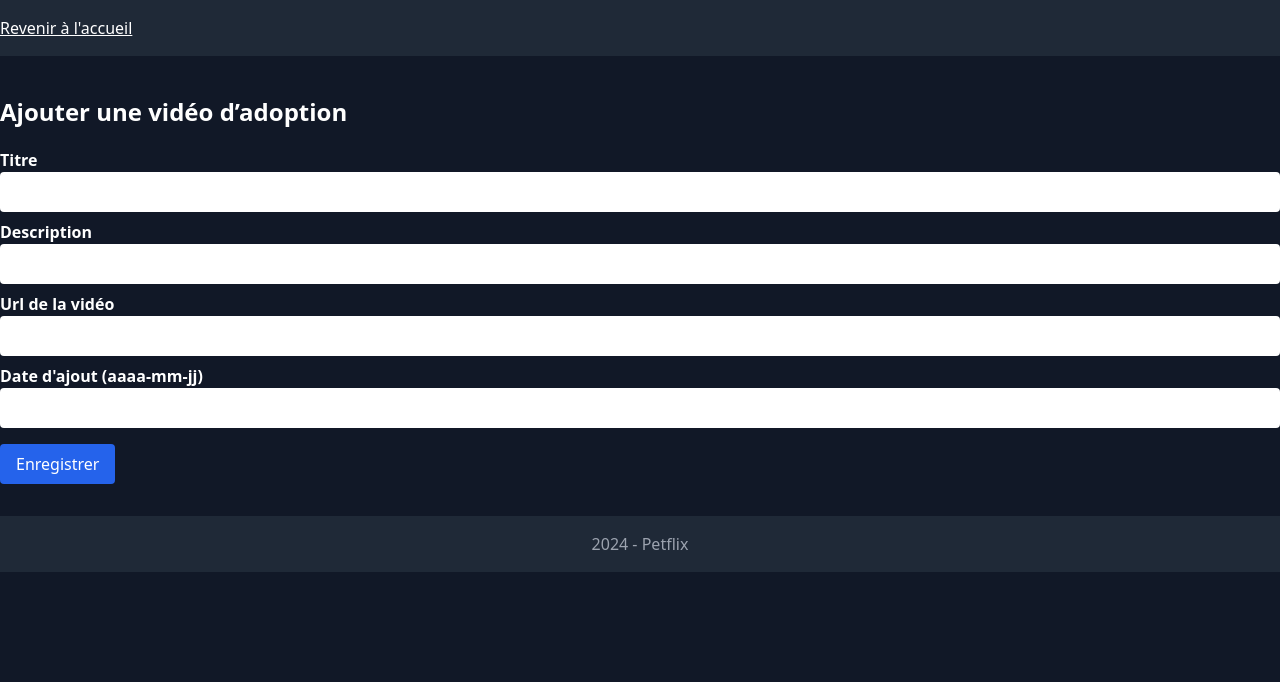
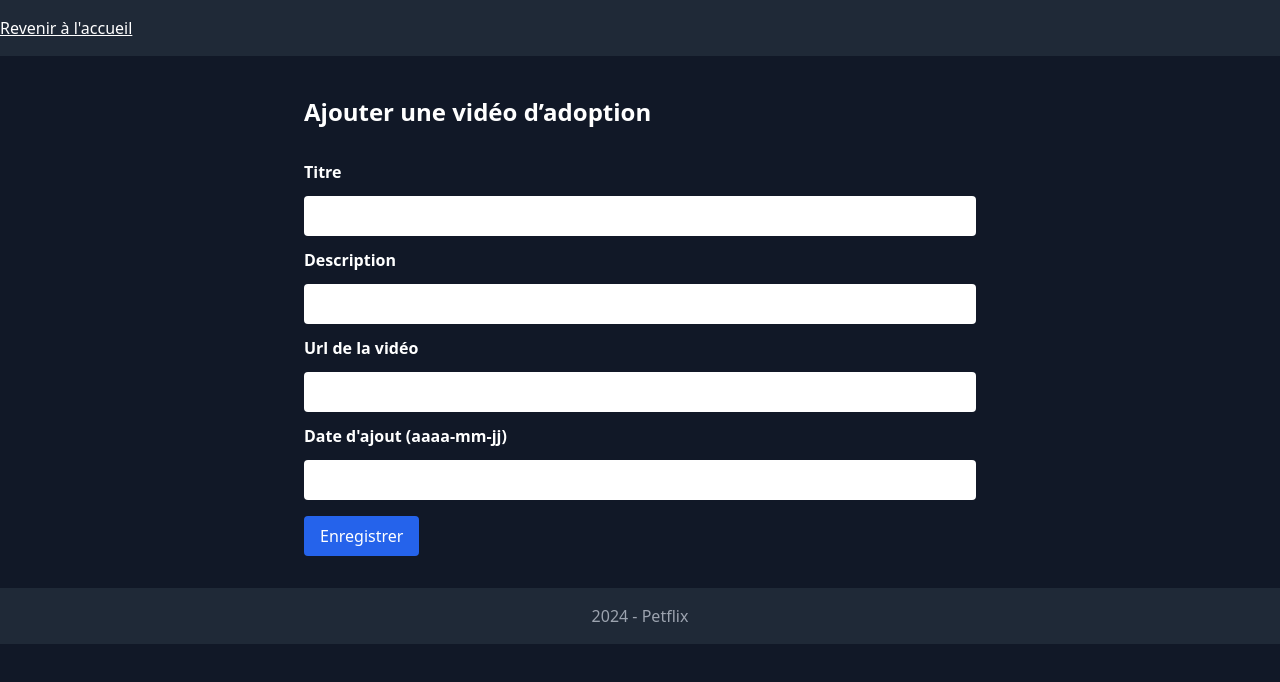
Before and after one commit to pierreBeuselinck/petflix-ecv-2024, a website: page video-creation.html in a window 1280 px wide. Drawn offline with nearby package versions, Linux system fonts and the light colour scheme.

Commit message:
update styles

```diff
--- a/video-creation.html
+++ b/video-creation.html
@@ -19,30 +19,32 @@
         </div>
     </header>
 
-    <main class="container mx-auto mt-10">
-        <h1 class="text-2xl font-bold mb-5">Ajouter une vidéo d’adoption</h1>
+    <main class="container mx-auto mt-10 flex justify-center">
+        <div class="w-full max-w-2xl">
+            <h1 class="text-2xl font-bold mb-8">Ajouter une vidéo d’adoption</h1>
 
             <form id="video-form" class="space-y-4">
                 <div class="space-y-2">
                     <div>
-                    <label for="titre" class="block font-semibold">Titre</label>
+                        <label for="titre" class="block my-3 font-semibold">Titre</label>
                         <input type="text" name="titre" id="titre" class="w-full p-2 rounded text-gray-900">
                     </div>
                     <div>
-                    <label for="description" class="block font-semibold">Description</label>
+                        <label for="description" class="block my-3 font-semibold">Description</label>
                         <input type="text" name="description" id="description" class="w-full p-2 rounded text-gray-900">
                     </div>
                     <div>
-                    <label for="url" class="block font-semibold">Url de la vidéo</label>
+                        <label for="url" class="block my-3 font-semibold">Url de la vidéo</label>
                         <input type="url" name="url" id="url" class="w-full p-2 rounded text-gray-900">
                     </div>
                     <div>
-                    <label for="date_ajout" class="block font-semibold">Date d'ajout (aaaa-mm-jj)</label>
+                        <label for="date_ajout" class="block my-3 font-semibold">Date d'ajout (aaaa-mm-jj)</label>
                         <input type="text" name="date_ajout" id="date_ajout" class="w-full p-2 rounded text-gray-900">
                     </div>
                 </div>
                 <button type="submit" class="px-4 py-2 bg-blue-600 hover:bg-blue-700 rounded text-white">Enregistrer</button>
             </form>
+        </div>
     </main>
 
     <footer class="bg-gray-800 py-4 mt-8">
@@ -50,7 +52,6 @@
             <p>2024 - Petflix</p>
         </div>
     </footer>
-
 
     <script>
         document.getElementById('video-form').addEventListener('submit', function(event) {
```
Also changed, not shown: index.html (+2 -0 lines), video.html (+3 -3 lines). Lines whose indentation alone changed are shown as unchanged.
